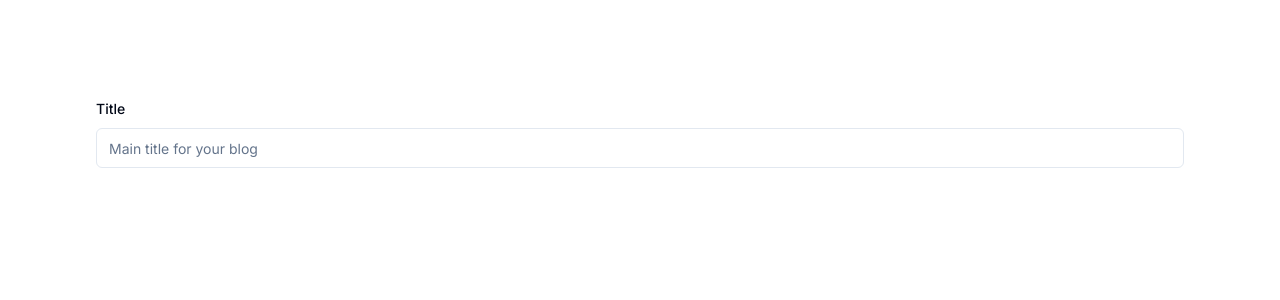
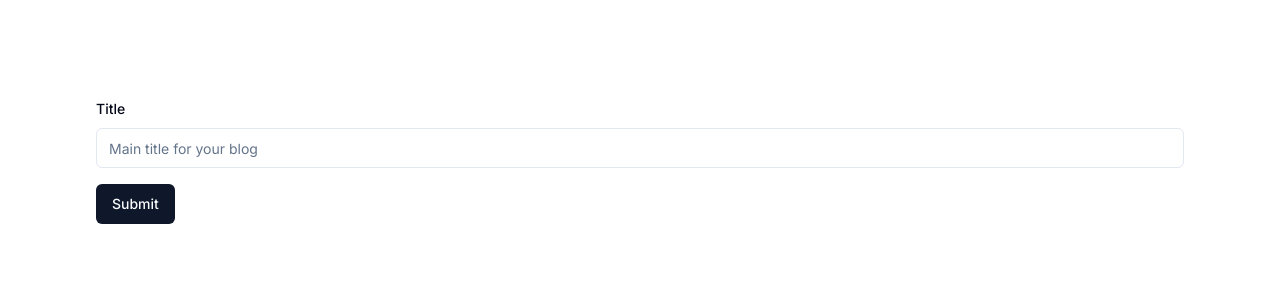
Before and after one commit to bloodgroup-cplusplus/text_editor, a Next.js app: page / in a window 1280 px wide. Shown: the top 300 px of the page. Built offline with nearby package versions, Linux system fonts and the light colour scheme.

Commit message:
added submit to form

```diff
--- a/app/page.tsx
+++ b/app/page.tsx
@@ -9,7 +9,9 @@ import {
 
 } from "@/components/ui/form"
 import {Input} from "@/components/ui/input"
+import {Button} from "@/components/ui/button"
 import {useForm} from "react-hook-form"
+import {zodResolver} from "@hookform/resolvers/zod"
 import * as z from "zod"
 
 const formSchema = z.object ({
@@ -23,6 +25,7 @@ const formSchema = z.object ({
 })
 export default function Home() {
     const form = useForm<z.infer<typeof formSchema>>({
+      resolver:zodResolver(formSchema),
       mode:'onChange',
       defaultValues:{
         title: '',
@@ -31,6 +34,10 @@ export default function Home() {
 
       },
     })
+    function onSubmit(values:z.infer<typeof formSchema>){
+      // do something with the form values
+      // this iwll be type-safe and validated
+    }
     return (
       <main className="p-24">
         <Form {...form}>
@@ -42,12 +49,15 @@ export default function Home() {
                 <FormItem>
                   <FormLabel>Title</FormLabel>
                   <FormControl>
-                    <Input placeholder="Main title for your blog"/>
+                    <Input placeholder="Main title for your blog" {...field}/>
                   </FormControl>
                   <FormMessage/>
                 </FormItem>
               )}
               />
+              <Button className="my-4" type="submit">
+                Submit
+              </Button>
           </form>
         </Form>
       </main>
```
